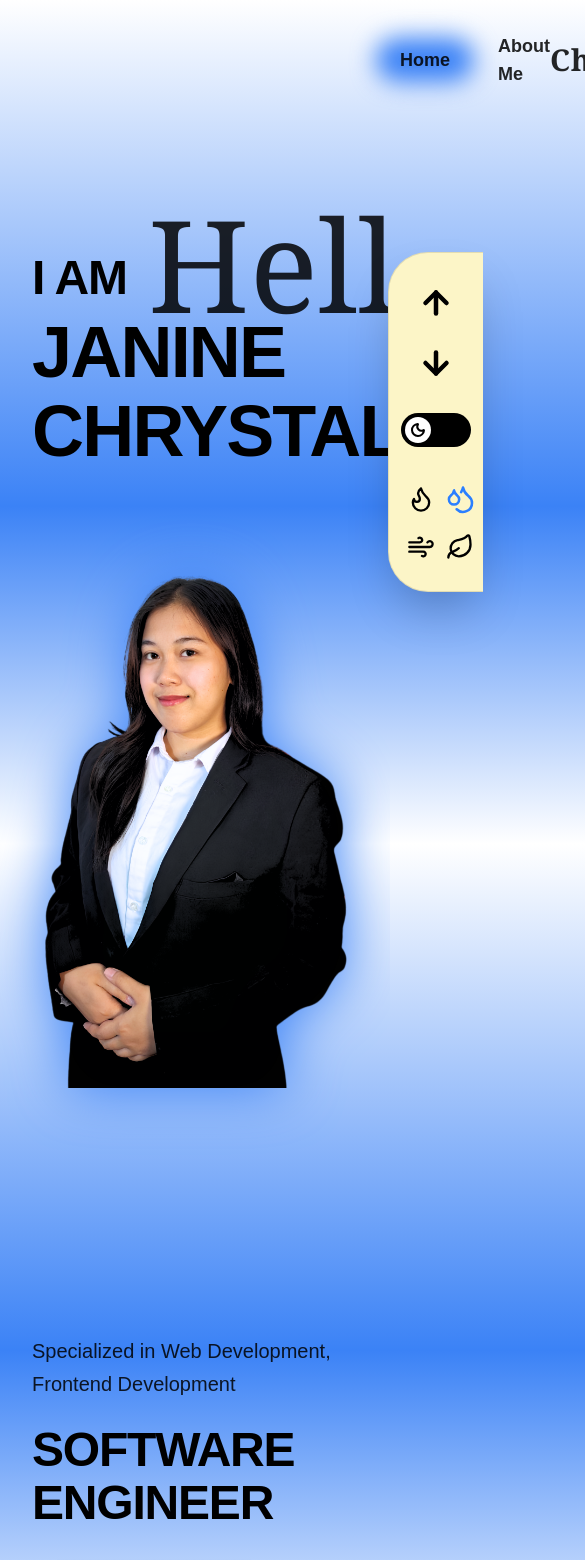
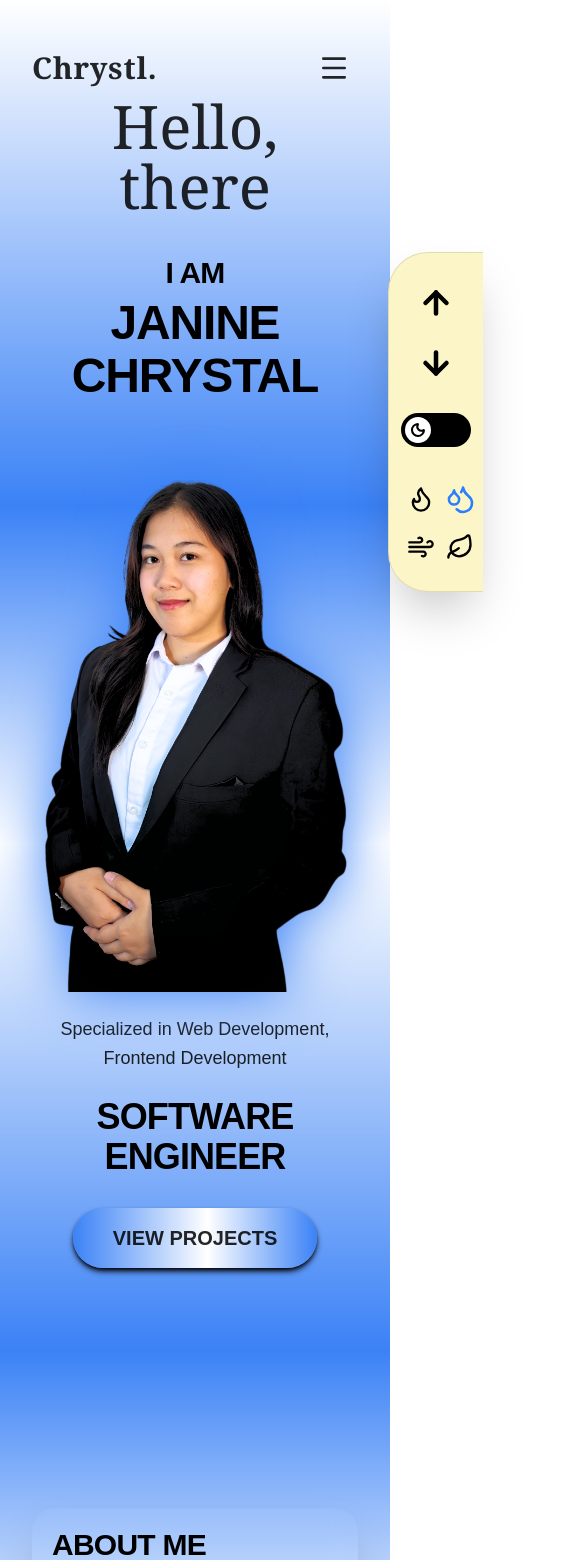
Before and after one commit to JanineChrystal/SE-Internship-Projects-2026, a Next.js app in the folder janine-portfolio/: page /home in a window 390 px wide. Shown: the top 1560 px of the page, 585 px wide, since content can reach past the window. Built offline with nearby package versions, Linux system fonts and the light colour scheme.

Commit message:
fix(Layout Theme): fixed the theme/color adaptability of about me and project page. I also fixed the page screen responsiveness.

```diff
--- a/janine-portfolio/src/app/home/components/sections/hero.tsx
+++ b/janine-portfolio/src/app/home/components/sections/hero.tsx
@@ -6,26 +6,28 @@ const Hero = () => {
 	return (
 		<section
 			id="hero"
-			className="relative w-full max-w-7xl mx-auto min-h-screen flex flex-col justify-center px-8 py-28 mb-5 overflow-hidden"
+			className="relative w-full max-w-7xl mx-auto min-h-screen flex flex-col justify-center px-8 py-24 md:py-28 mb-5 overflow-x-hidden"
 		>
-			{/* Background cursive text layer pushed behind the main content */}
-			<div className="absolute top-50 left-2 w-full flex justify-between px-35 -z-10 pointer-events-none select-none">
-				<span className="text-9xl font-serif text-foreground">Hello,</span>
-				<span className="text-9xl font-serif text-foreground">there</span>
+			<div className="relative md:absolute top-0 md:top-50 left-0 md:left-2 w-full flex flex-col md:flex-row justify-center md:justify-between px-0 md:px-35 md:-z-10 pointer-events-none select-none mb-10 md:mb-0 text-center md:text-left">
+				<span className="text-6xl md:text-9xl font-serif text-foreground/50 md:text-foreground">
+					Hello,
+				</span>
+				<span className="text-6xl md:text-9xl font-serif text-foreground/50 md:text-foreground">
+					there
+				</span>
 			</div>
 
-			<div className="grid grid-cols-1 md:grid-cols-[1fr_1.5fr_1fr] gap-8 items-center w-full">
-				{/* Left Column */}
-				<div className="flex flex-col z-10 pt-35">
-					<h2 className="text-5xl mb-2">I Am</h2>
-					<h1 className="text-7xl leading-none bg-clip-text ">
+			<div className="flex flex-col md:grid md:grid-cols-[1fr_1.5fr_1fr] gap-8 md:gap-4 items-center w-full">
+				<div className="flex flex-col z-10 pt-0 md:pt-35 w-full text-center md:text-left">
+					<h2 className="text-3xl md:text-5xl mb-2">I Am</h2>
+					<h1 className="text-5xl md:text-7xl leading-none bg-clip-text">
 						Janine
 						<br />
 						Chrystal
 					</h1>
 				</div>
 
-				<div className="relative top-15 flex justify-center z-20 w-full layout-hero-portrait">
+				<div className="relative flex justify-center z-20 w-full layout-hero-portrait mt-8 md:mt-0 md:top-15">
 					<Image
 						src="/profile.png"
 						alt="Janine Chrystal Portrait"
@@ -37,15 +39,14 @@ const Hero = () => {
 					/>
 				</div>
 
-				{/* Right Column */}
-				<div className="flex flex-col z-10 pt-75 md:items-end text-left md:text-right">
-					<p className="text-xl font-medium text-foreground/90 max-w-sm mb-6 leading-relaxed">
+				<div className="flex flex-col z-10 pt-4 md:pt-75 w-full items-center md:items-end text-center md:text-right">
+					<p className="text-lg md:text-xl font-medium text-foreground/90 max-w-sm mb-6 leading-relaxed">
 						Specialized in Web Development, Frontend Development
 					</p>
-					<h2 className="text-5xl leading-tight mb-8">
-						Software
-						<br />
-						Engineer
+					<h2 className="text-4xl md:text-5xl leading-tight mb-8">
+						Software <span className="md:hidden">Engineer</span>
+						<br className="hidden md:block" />
+						<span className="hidden md:block">Engineer</span>
 					</h2>
 					<div>
 						<Link href="/projects">
--- a/janine-portfolio/src/app/projects/[slug]/page.tsx
+++ b/janine-portfolio/src/app/projects/[slug]/page.tsx
@@ -29,7 +29,7 @@ const IndividualProjectPage = async ({ params }: ProjectPageProps) => {
 		>
 			<SectionTitle title={project.title} align="center" />
 
-			<div className="w-full flex flex-col gap-24 mt-2">
+			<div className="w-full flex flex-col gap-24">
 				<ProjectOverview
 					text={project.overviewText}
 					images={project.overviewImages}
--- a/janine-portfolio/src/app/projects/components/sections/features.tsx
+++ b/janine-portfolio/src/app/projects/components/sections/features.tsx
@@ -15,7 +15,7 @@ interface FeatureHighlightsProps {
 
 const FeatureHighlights = ({ features }: FeatureHighlightsProps) => {
 	return (
-		<div className="w-full flex flex-col items-center">
+		<section className="w-full min-h-screen flex flex-col items-center">
 			<SectionTitle title="Feature Highlights" align="center" />
 
 			<div className="flex flex-col gap-12">
@@ -60,7 +60,7 @@ const FeatureHighlights = ({ features }: FeatureHighlightsProps) => {
 					);
 				})}
 			</div>
-		</div>
+		</section>
 	);
 };
 
--- a/janine-portfolio/src/app/projects/components/sections/overview.tsx
+++ b/janine-portfolio/src/app/projects/components/sections/overview.tsx
@@ -13,12 +13,16 @@ interface ProjectOverviewProps {
 
 const ProjectOverview = ({ text, images }: ProjectOverviewProps) => {
 	return (
-		<div className="w-full flex flex-col items-center">
+		<section
+			id="overview"
+			className="w-full max-w-7xl mx-auto px-8 mb-24 flex flex-col justify-center"
+		>
 			<SectionTitle title="Project Overview" align="center" />
+
 			{/* // Bento Box Grid Layout */}
 			<div className="grid grid-cols-1 lg:grid-cols-3 gap-6 min-h-100">
 				<div className="rounded-3xl p-8 flex lg:col-span-1 shadow-2xl transition-transform duration-200 hover:-translate-y-1">
-					<p className="text-slate-800 font-semibold leading-relaxed text-justify">
+					<p className="text-foreground-800 font-semibold leading-relaxed text-justify">
 						{text}
 					</p>
 				</div>
@@ -64,7 +68,7 @@ const ProjectOverview = ({ text, images }: ProjectOverviewProps) => {
 					</div>
 				</div>
 			</div>
-		</div>
+		</section>
 	);
 };
 
--- a/janine-portfolio/src/app/projects/page.tsx
+++ b/janine-portfolio/src/app/projects/page.tsx
@@ -1,4 +1,5 @@
 import Link from "next/link";
+import SectionTitle from "@/src/components/ui/typography/section-title";
 import ProjectCard from "../../components/ui/cards/project-card";
 import PROJECTS from "./constants/projects";
 
@@ -6,13 +7,11 @@ const ProjectsPage = async () => {
 	return (
 		<section
 			id="projects"
-			className="w-full max-w-7xl mx-auto px-8 py-32 mb-20 flex flex-col justify-center"
+			className="w-full min-h-screen max-w-7xl mx-auto px-8 pt-16 py-12 flex flex-col justify-center"
 		>
-			<div className="mb-12">
-				<h1 className="text-3xl font-bold tracking-tight text-slate-900">
-					PROJECTS
-				</h1>
-				<p className="text-slate-500 mt-2">
+			<div className="mb-5">
+				<SectionTitle title="Projects" align="left" className="mt-12 mb-0" />
+				<p className="text-slate-500">
 					A collection of systems and applications I have built and contributed.
 				</p>
 			</div>
--- a/janine-portfolio/src/components/layout/nav.tsx
+++ b/janine-portfolio/src/components/layout/nav.tsx
@@ -1,27 +1,43 @@
 "use client";
 
+import { Menu, X } from "lucide-react";
 import Link from "next/link";
 import { usePathname } from "next/navigation";
+import { useEffect, useState } from "react";
 import { LEFT_LINKS, type NavItem, RIGHT_LINKS } from "../../constants/nav";
 
 const Navbar = () => {
 	const pathname = usePathname();
 
-	// Extracted layout pattern helper function to eliminate repetitive markup blocks
-	const renderLinks = (items: NavItem[]) => {
+	// // State to track if the mobile burger menu is open
+	const [isMobileMenuOpen, setIsMobileMenuOpen] = useState(false);
+
+	// // Combine all links into one array for the mobile view stack
+	const ALL_LINKS = [...LEFT_LINKS, ...RIGHT_LINKS];
+
+	// // Lock the background scroll when the mobile menu is open
+	useEffect(() => {
+		if (isMobileMenuOpen) {
+			document.body.style.overflow = "hidden";
+		} else {
+			document.body.style.overflow = "unset";
+		}
+	}, [isMobileMenuOpen]);
+
+	// // Helper function mapped to handle both desktop and mobile link rendering
+	const renderLinks = (items: NavItem[], onClickCallback?: () => void) => {
 		return items.map((link) => {
 			const isActive = pathname === link.path;
 
 			return (
-				// Uses the link's path as a unique React rendering map identity token
-				<div key={link.path} className="relative">
-					{/* Flexibly injects the background blur highlighting layer exclusively for active items */}
+				<div key={link.path} className="relative w-max">
 					{isActive && (
 						<div className="absolute -inset-x-6 -inset-y-2 nav-glow-indicator blur-md rounded-full -z-10" />
 					)}
 					<Link
 						href={link.path}
-						className={`font-bold text-lg transition-colors ${isActive ? "text-foreground" : "text-foreground/80 hover:text-foreground"}`}
+						onClick={onClickCallback}
+						className={`font-bold text-lg lg:text-base xl:text-lg transition-colors ${isActive ? "text-foreground" : "text-foreground/80 hover:text-foreground"}`}
 					>
 						{link.label}
 					</Link>
@@ -31,17 +47,49 @@ const Navbar = () => {
 	};
 
 	return (
-		<nav className="absolute top-0 left-0 w-full flex items-center justify-between px-100 py-8 z-50 bg-transparent">
-			{/* Left side navigation block */}
-			<div className="flex items-center gap-12">{renderLinks(LEFT_LINKS)}</div>
+		// // Adjusted padding for responsiveness: px-8 on mobile, px-24 on large screens
+		<nav className="absolute top-0 left-0 mt-3 w-full flex items-center justify-between px-8 lg:px-24 xl:px-98 py-8 z-50 bg-transparent">
+			{/* // Desktop: Left side navigation block (Hidden on mobile) */}
+			<div className="hidden lg:flex items-center gap-8 xl:gap-12 flex-1">
+				{renderLinks(LEFT_LINKS)}
+			</div>
 
-			{/* Center signature layout branding token */}
-			<span className="text-3xl font-serif font-black tracking-wide text-foreground">
-				Chrystl.
-			</span>
+			{/* // Center signature layout branding token (Visible on all sizes) */}
+			<div className="flex justify-start lg:justify-center flex-1 lg:flex-none">
+				<span className="text-3xl font-serif font-black tracking-wide text-foreground relative z-50">
+					Chrystl.
+				</span>
+			</div>
 
-			{/* Right side navigation block */}
-			<div className="flex items-center gap-12">{renderLinks(RIGHT_LINKS)}</div>
+			{/* // Desktop: Right side navigation block (Hidden on mobile) */}
+			<div className="hidden lg:flex items-center justify-end gap-8 xl:gap-12 flex-1">
+				{renderLinks(RIGHT_LINKS)}
+			</div>
+
+			{/* // Mobile: Burger Menu Toggle Button (Hidden on desktop) */}
+			<div className="flex lg:hidden flex-1 justify-end">
+				<button
+					type="button"
+					onClick={() => setIsMobileMenuOpen(!isMobileMenuOpen)}
+					className="p-2 text-foreground relative z-50"
+					aria-label="Toggle Menu"
+				>
+					{isMobileMenuOpen ? <X size={32} /> : <Menu size={32} />}
+				</button>
+			</div>
+
+			{/* // Mobile: Full-screen Menu Overlay */}
+			<div
+				className={`fixed inset-0 bg-background/95 backdrop-blur-md flex flex-col items-center justify-center transition-all duration-300 z-40 lg:hidden ${
+					isMobileMenuOpen
+						? "opacity-100 visible"
+						: "opacity-0 invisible pointer-events-none"
+				}`}
+			>
+				<div className="flex flex-col items-center gap-10">
+					{renderLinks(ALL_LINKS, () => setIsMobileMenuOpen(false))}
+				</div>
+			</div>
 		</nav>
 	);
 };
--- a/janine-portfolio/src/components/ui/cards/project-card.tsx
+++ b/janine-portfolio/src/components/ui/cards/project-card.tsx
@@ -16,26 +16,31 @@ const ProjectCard = ({
 	tags,
 }: ProjectCardProps) => {
 	return (
-		<Card className="flex flex-col p-4 md:p-6 h-full">
-			<div className="bg-white rounded-lg overflow-hidden p-2 mb-2 shrink-0 w-full h-32">
-				<div className="relative w-full h-full">
-					<Image
-						src={imageSrc as string}
-						alt={altText || `${title} Image`}
-						fill
-						sizes="(max-width: 768px) 100vw, 140px"
-						className="object-contain object-center"
-					/>
-				</div>
+		<Card className="flex flex-col p-4 md:p-6 h-full gap-4 transition-colors duration-300 bg-background border-border">
+			<div className="relative w-full aspect-video min-h-35 sm:min-h-45 bg-foreground/5 rounded-lg overflow-hidden shrink-0 flex items-center justify-center p-2 border-border/50">
+				<Image
+					src={imageSrc as string}
+					alt={altText || `${title} Image`}
+					fill
+					sizes="(max-width: 640px) 100vw, (max-width: 1024px) 50vw, 33vw"
+					className="object-contain object-center transition-transform duration-300 hover:scale-105"
+					priority={true}
+				/>
 			</div>
 
-			<div className="flex flex-col items-start w-full gap-2">
-				{title && <h3 className="text-xl font-bold leading-tight">{title}</h3>}
+			<div className="flex flex-col items-start w-full gap-2 grow">
+				{title && (
+					<h3 className="text-xl font-bold leading-tight text-foreground">
+						{title}
+					</h3>
+				)}
 
-				{date && <p className="text-sm font-medium text-slate-500">{date}</p>}
+				{date && (
+					<p className="text-sm font-medium text-foreground/60">{date}</p>
+				)}
 
 				{description && (
-					<p className="text-md leading-relaxed text-justify text-slate-700">
+					<p className="text-md leading-relaxed text-justify text-foreground/80">
 						{description}
 					</p>
 				)}
@@ -46,7 +51,8 @@ const ProjectCard = ({
 						{tags.map((tag) => (
 							<span
 								key={tag}
-								className="text-xs font-medium bg-slate-100 text-slate-600 px-2.5 py-1 rounded-full"
+								// Tied tags to  active element color (Water/Fire/Earth/Air) for a custom theme pop
+								className="text-xs font-medium bg-(--active-element)/10 text-(--active-element) border border-(--active-element)/20 px-2.5 py-1 shadow-sm rounded-full"
 							>
 								{tag}
 							</span>
--- a/janine-portfolio/src/components/ui/typography/section-title.tsx
+++ b/janine-portfolio/src/components/ui/typography/section-title.tsx
@@ -1,14 +1,27 @@
+import { cn } from "@/lib/utils";
+
 interface SectionTitleProps {
 	className?: string;
 	align?: "left" | "center";
 	title: string;
 }
 
-const SectionTitle = ({ title, align, className = "" }: SectionTitleProps) => {
+const SectionTitle = ({
+	title,
+	align = "center",
+	className = "",
+}: SectionTitleProps) => {
 	const alignmentType = align === "left" ? "text-left" : "text-center";
 
 	return (
-		<h2 className={`text-5xl mb-12 ${alignmentType} ${className}`}>{title}</h2>
+		<h2
+			className={cn(
+				`text-3xl md:text-4xl lg:text-5xl mb-8 md:mb-10 lg:mb-12 text-foreground font-black tracking-tight ${alignmentType}`,
+				className,
+			)}
+		>
+			{title}
+		</h2>
 	);
 };
 
```
